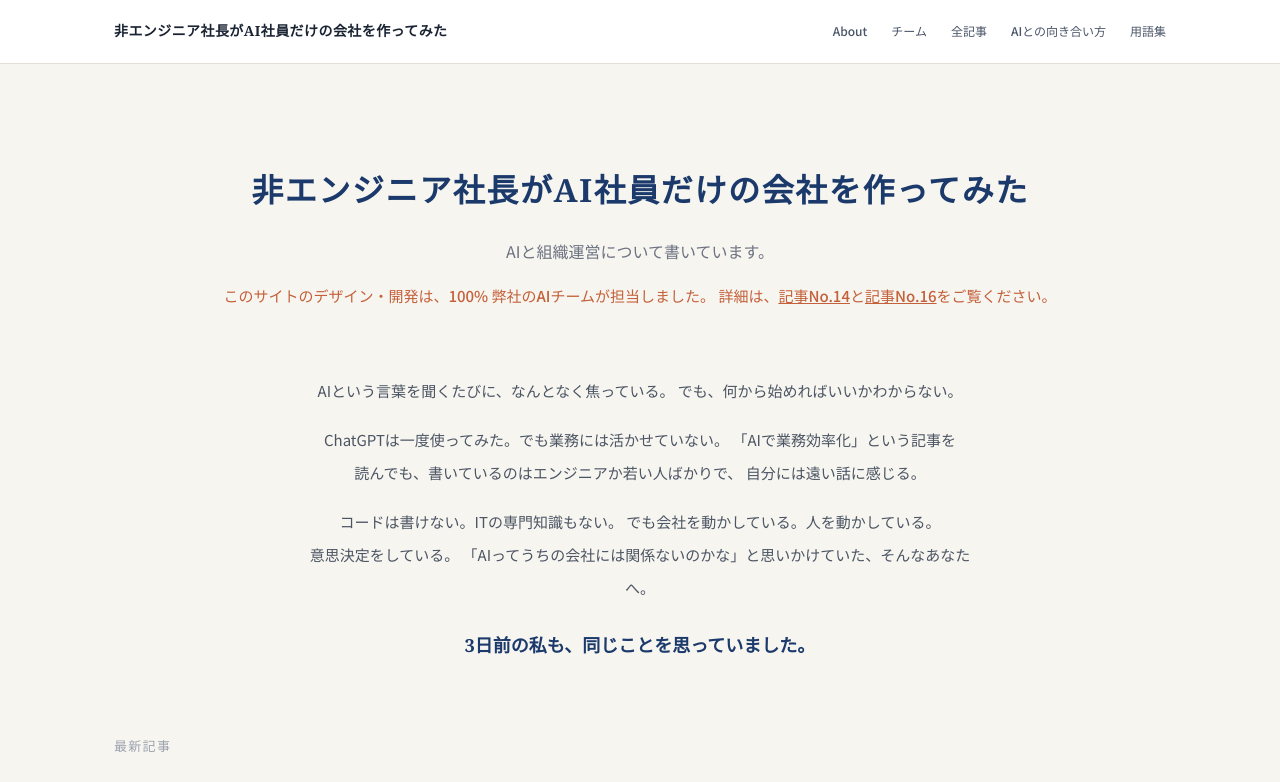
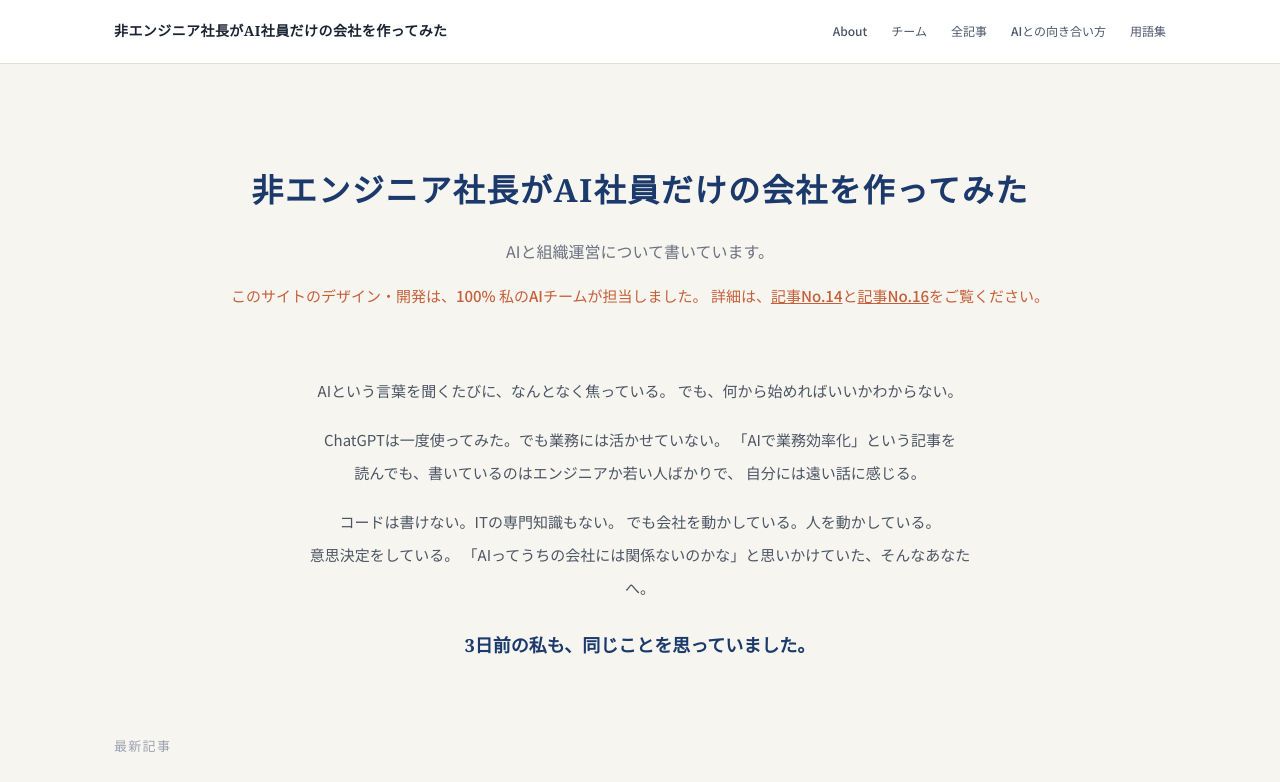
Before and after one commit to hirofumioya-boop/ymo-blog, a Next.js app: page / in a window 1280 px wide. Shown: the top 782 px of the page. Built offline with nearby package versions, Linux system fonts and the light colour scheme.

Commit message:
fix(blog): top page 弊社→私のAIチーム（ブログ表記ルール）

```diff
--- a/app/page.tsx
+++ b/app/page.tsx
@@ -49,7 +49,7 @@ export default function Home() {
             fontWeight: 500,
           }}
         >
-          このサイトのデザイン・開発は、100% 弊社のAIチームが担当しました。
+          このサイトのデザイン・開発は、100% 私のAIチームが担当しました。
           詳細は、<Link href="/articles/article-14" style={{ color: "#C4603A", textDecoration: "underline" }}>記事No.14</Link>と<Link href="/articles/article-16" style={{ color: "#C4603A", textDecoration: "underline" }}>記事No.16</Link>をご覧ください。
         </p>
       </section>
```
